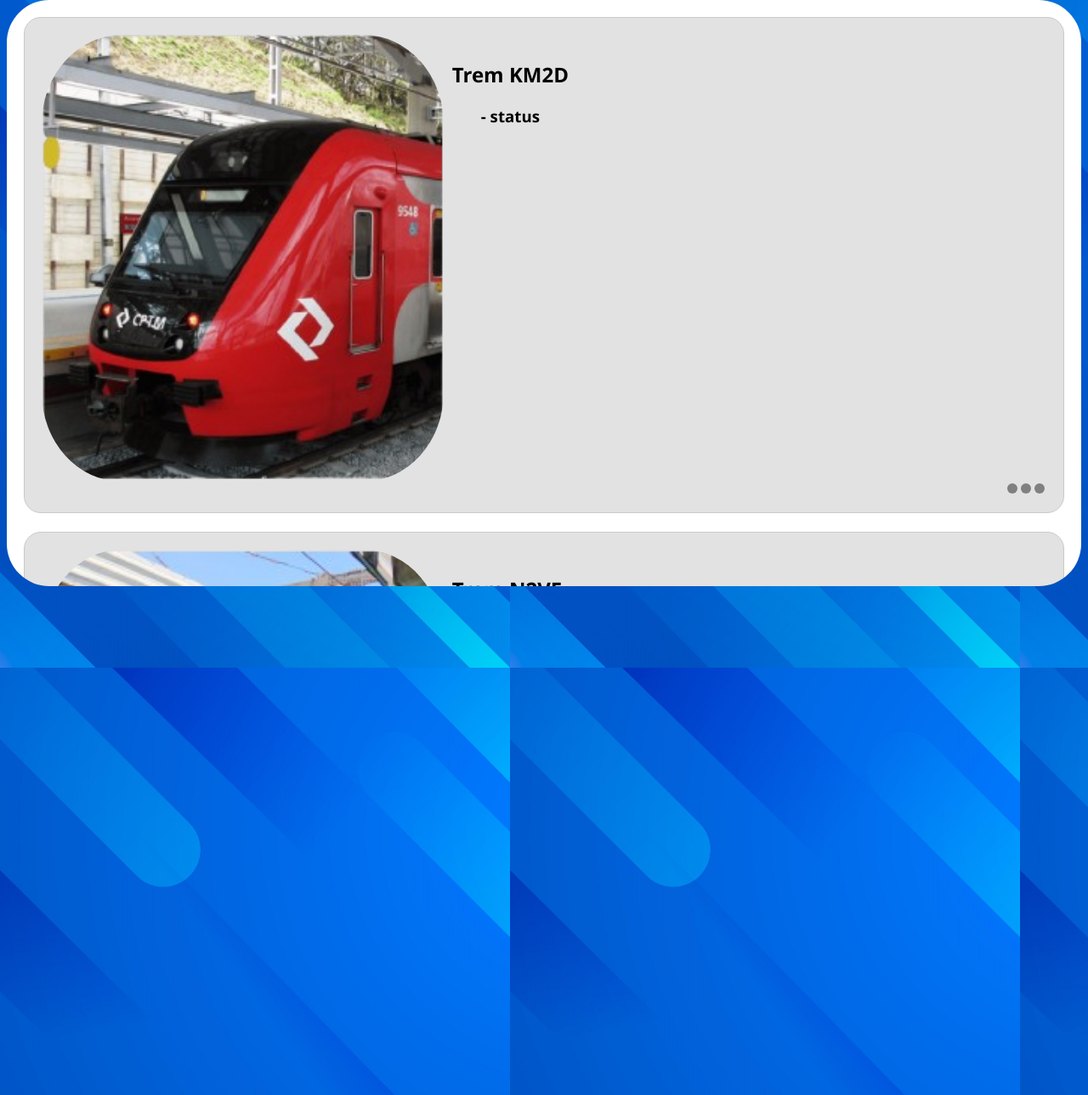
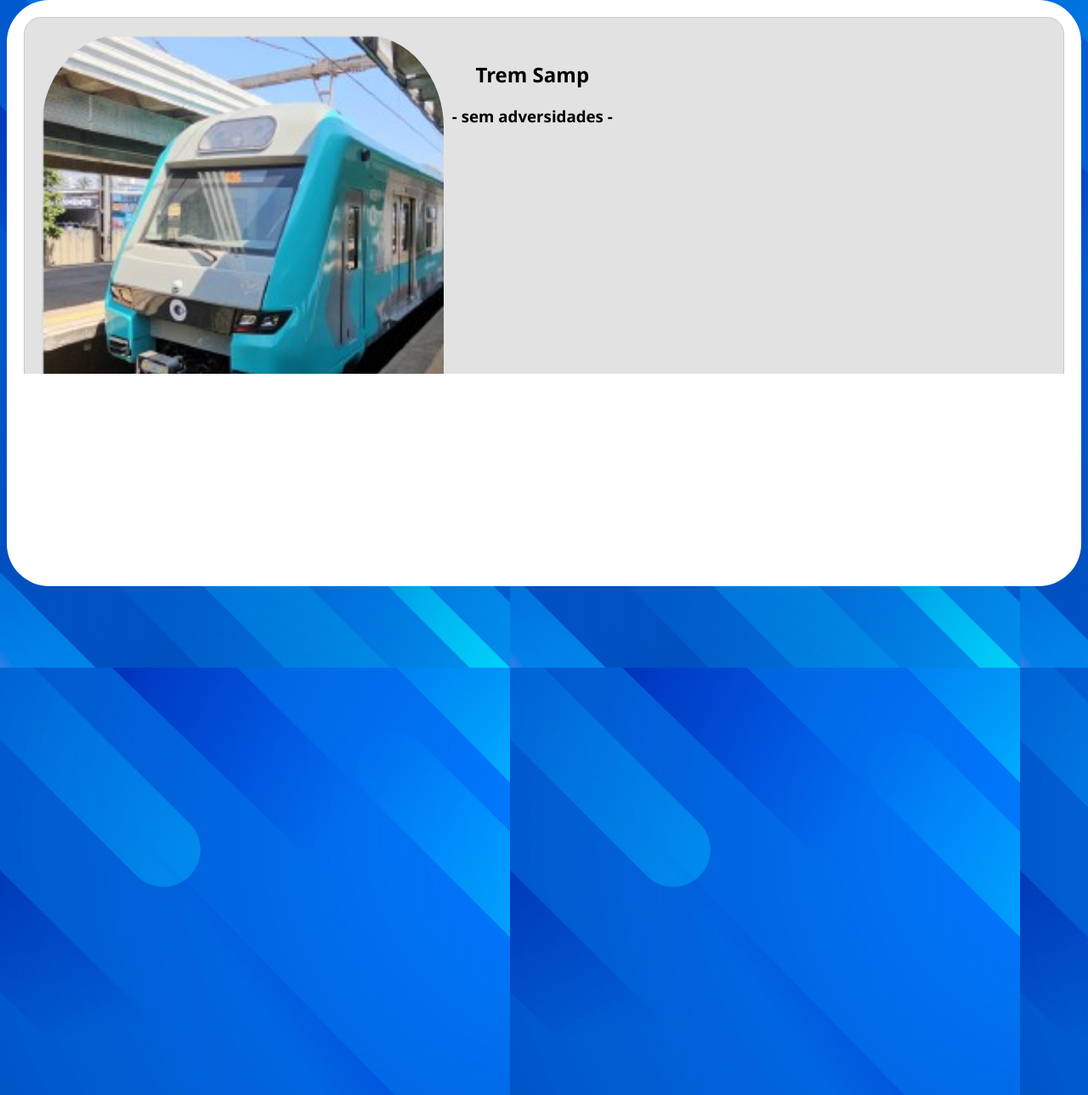
Before and after one commit to Klahold/Klahold-SA_Ferrovia, a PHP site: page /public/Dashboard1.php in a window 1280 px wide. Shown: the part 114-1403 px from the top of the page at 85% size. Run offline with PHP 8.4, Linux system fonts and the light colour scheme; a user stored in the database is signed in; tables that the repository leaves empty hold one stand-in row (values such as "Sample post").

Commit message:
add - dashboard pronto

```diff
--- a/public/Dashboard1.php
+++ b/public/Dashboard1.php
@@ -1,6 +1,16 @@
 <?php
 
 include '../config/db.php';
+
+$sql = "SELECT
+            trens.id,
+            trens.codigo,
+            GROUP_CONCAT(manutencao.tipo SEPARATOR ', ') AS problemas
+        FROM trens
+        LEFT JOIN manutencao ON trens.id = manutencao.id_trem
+        GROUP BY trens.id, trens.codigo;";
+
+  $result = $conn->query($sql);
 
 session_start();
 
@@ -32,79 +42,57 @@ endif
     <section class="squarewhite">
 
 
-        <a href="Dashbord2.php">
-        <div class="selection">
-        <div class="trems">
-          <img src="../assets/images/tremVermelho.png" alt="Trem KM2D" class="trem">
-          <div class="treminfo">
-            <h2>Trem KM2D</h2>
-            <h3> - status</h3>
+        <div class="arrastar">
+
+        <?php
+        if ($result->num_rows > 0) {
+            while ($row = $result->fetch_assoc()) {
+                $problemas = $row['problemas'] ? $row['problemas'] : 'sem adversidades';
+
+                if ($problemas != 'sem adversidades') {
+                    echo "<a href='Dashbord2.php?id={$row['id']}&trem=1'>
+                    <div class='selection'>
+                    <div class='trems'>
+                      <img src='../assets/images/tremVermelho.png' alt=". $row['codigo'] ." class='trem'>
+                      <div class='treminfo'>
+                        <h2>Trem ". $row['codigo'] ."</h2>
+                        <h3 class='vermelhoProblema'> - PROBLEMA EM ". $problemas ." -</h3>
                       </div>
                       </div>
-          <div class="pontosmanutencão">
-            <div class="ponto"></div>
-            <div class="ponto"></div>
-            <div class="ponto"></div>
+                      <div class='pontosmanutencão'>
+                        <div class='ponto'></div>
+                        <div class='ponto'></div>
+                        <div class='ponto'></div>
                       </div>
                     </div>
                     </a>
-
-        <br>
-
-        <a href="Dashbord2.php">
-        <div class="selection">
-          <div class="trems">
-            <img src="../assets/images/tremAzul.png" alt="Trem N2VF" class="trem">
-            <div class="treminfo">
-              <h2>Trem N2VF</h2>
-              <h3> - status</h3>
+                    <br>";
+                } else {
+                    echo "<a href='Dashbord2.php?id={$row['id']}&trem=1'>
+                    <div class='selection'>
+                    <div class='trems'>
+                      <img src='../assets/images/tremAzul.png' alt=". $row['codigo'] ." class='trem'>
+                      <div class='treminfo'>
+                        <h2>Trem ". $row['codigo'] ."</h2>
+                        <h3> - sem adversidades -</h3>
                       </div>
                       </div>
-            <div class="pontosmanutencão">
-              <div class="ponto"></div>
-              <div class="ponto"></div>
-              <div class="ponto"></div>
+                      <div class='pontosmanutencão'>
+                        <div class='ponto'></div>
+                        <div class='ponto'></div>
+                        <div class='ponto'></div>
                       </div>
                     </div>
                     </a>
+                    <br>";
+                }
+            }
+        } else {
+            echo "<h2>Nenhum trem cadastrado no momento.</h2>";
+        }
+        ?>
 
-          <br>
-
-          <a href="Dashbord2.php">
-          <div class="selection">
-            <div class="trems">
-              <img src="../assets/images/tremVermelho.png" alt="Trem N3VF" class="trem">
-              <div class="treminfo">
-                <h2>Trem N3VF</h2>
-                <h3> - status</h3>
     </div>
-              </div>
-              <div class="pontosmanutencão">
-                <div class="ponto"></div>
-                <div class="ponto"></div>
-                <div class="ponto"></div>
-              </div>
-            </div>
-            </a>
-
-            <br>
-
-            <a href="Dashbord2.php">
-            <div class="selection">
-              <div class="trems">
-                <img src="../assets/images/tremAzul.png" alt="Trem N9NM" class="trem">
-                <div class="treminfo">
-                  <h2 id="">Trem N9NM</h2>
-                  <h3> - status</h3>
-                </div>
-                </div>
-                <div class="pontosmanutencão">
-                  <div class="ponto"></div>
-                  <div class="ponto"></div>
-                  <div class="ponto"></div>
-                </div>
-              </div>
-              </a>
       </section>
 
   </main>
--- a/style/styles.css
+++ b/style/styles.css
@@ -214,6 +214,18 @@ a {
     border-radius: 30px;
     border: 0px;
     padding: 5px;
+    text-align: center;
+    justify-content: center;
+}
+
+.brancoDashboard{
+    background-color: white;
+    border-radius: 20px;
+    border: 0px;
+    padding: 15px;
+    padding-left: 0%;
+    padding-right: 0%;
+    justify-content: center;
     text-align: center;
 }
 
```
Also changed, not shown: public/Dashbord2.php (+38 -102 lines). Lines whose indentation alone changed are shown as unchanged.
